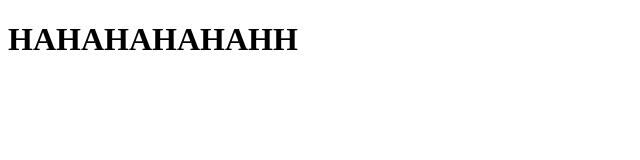
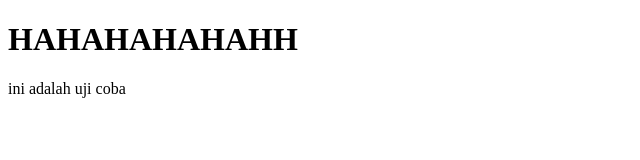
Before and after one commit to Zulfiqri-ganteng/zulfiqricv, a plain HTML site: page index.html in a window 1280 px wide. Shown: the whole page, without its empty margins (0-640 px from the left). Drawn offline with Linux system fonts and the light colour scheme.

Commit message:
ssds
sds

```diff
--- a/index.html
+++ b/index.html
@@ -7,5 +7,6 @@
   </head>
   <body>
     <h1>HAHAHAHAHAHH</h1>
+    ini adalah uji coba
   </body>
 </html>
```
